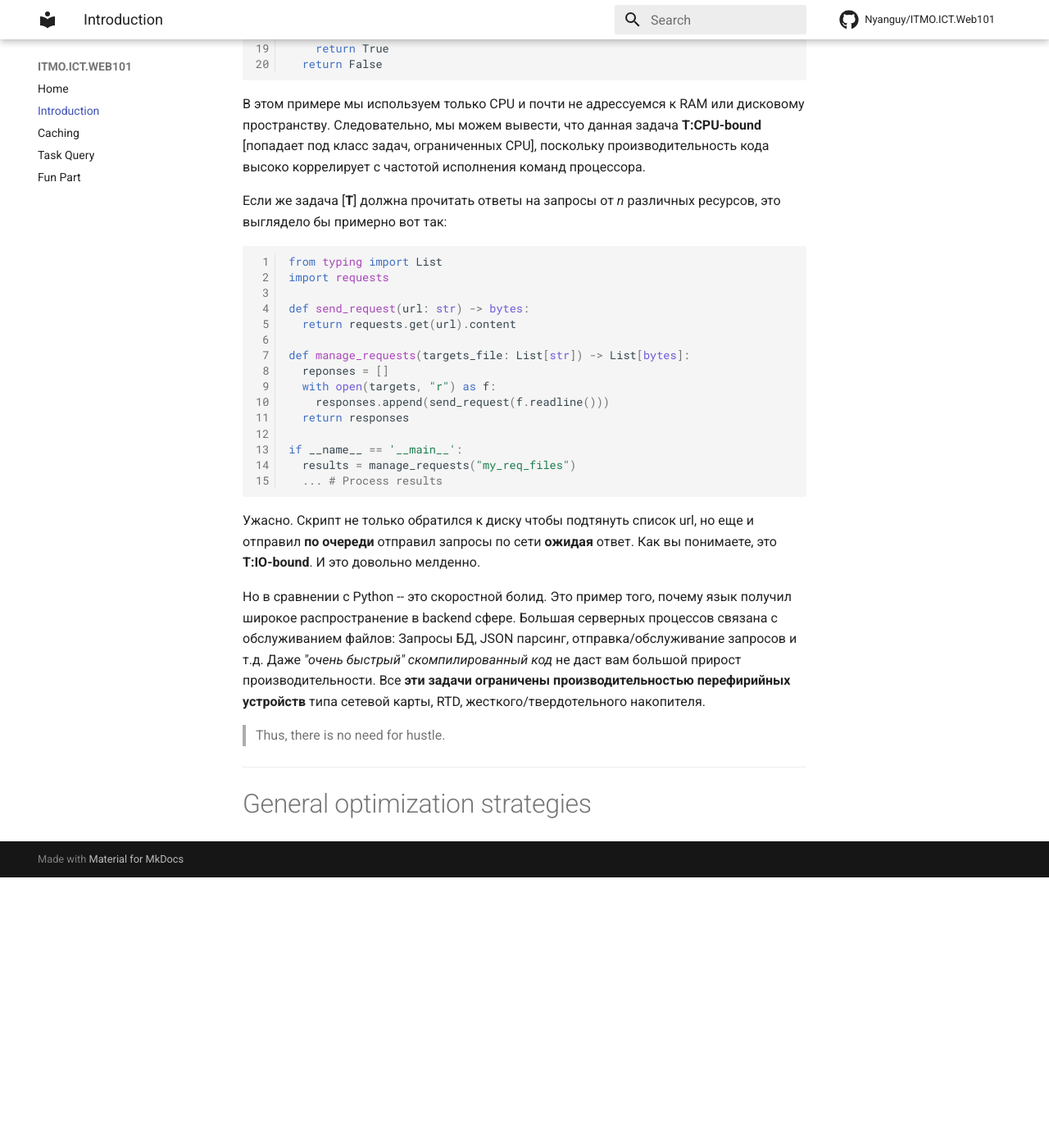
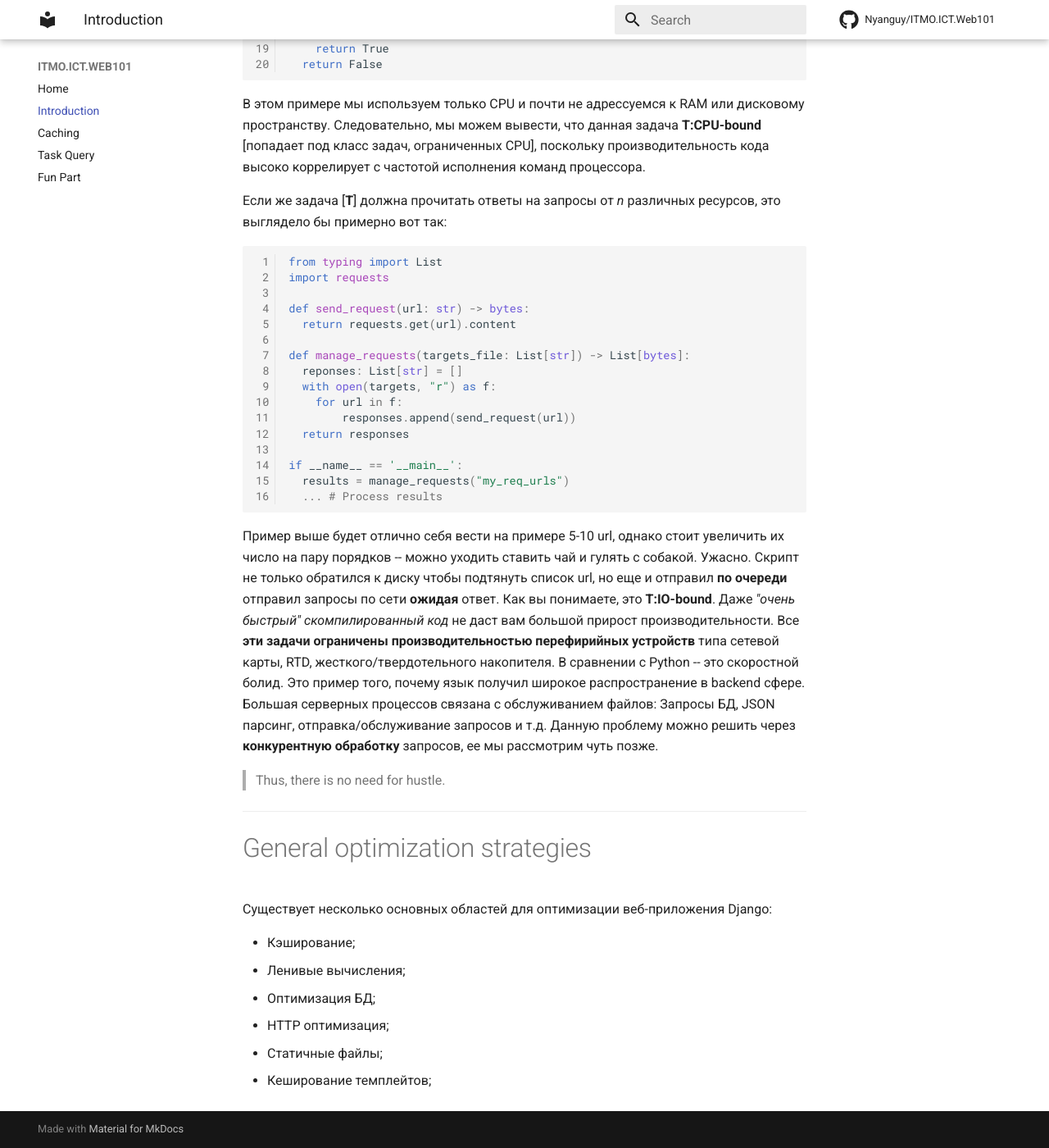
Before and after one commit to Nyanguy/ITMO.ICT.Web101, an MkDocs documentation site: the page built from docs/introduction.md, in a window 1280 px wide and 1400 px high, scrolled down 802 px. Shown: the whole window at 82% size. Built offline with MkDocs 1.6.1 and Material for MkDocs 9.7.7, drawn with Linux system fonts in a browser that asks for light colours; comment, search, counter and statistics services are not loaded; before the commit the page ends 1872 px from its top, so only the background shows below that.

Commit message:
Chapter 2 bullet list

````diff
--- a/docs/introduction.md
+++ b/docs/introduction.md
@@ -39,21 +39,31 @@ def send_request(url: str) -> bytes:
   return requests.get(url).content
 
 def manage_requests(targets_file: List[str]) -> List[bytes]:
-  reponses = []
+  reponses: List[str] = []
   with open(targets, "r") as f:
-    responses.append(send_request(f.readline()))
+    for url in f:
+        responses.append(send_request(url))
   return responses
 
 if __name__ == '__main__':
-  results = manage_requests("my_req_files")
+  results = manage_requests("my_req_urls")
   ... # Process results
 ```
-Ужасно. Скрипт не только обратился к диску чтобы подтянуть список url, но еще и отправил __по очереди__ отправил запросы по сети __ожидая__ ответ. Как вы понимаете, это __T:IO-bound__. И это довольно мелденно.
-
-Но в сравнении с Python -- это скоростной болид. Это пример того, почему язык получил широкое распространение в backend сфере. Большая серверных процессов связана с обслуживанием файлов: Запросы БД, JSON парсинг, отправка/обслуживание запросов и т.д. Даже _"очень быстрый" скомпилированный код_ не даст вам большой прирост производительности. Все __эти задачи ограничены производительностью перефирийных устройств__ типа сетевой карты, RTD, жесткого/твердотельного накопителя.
+Пример выше будет отлично себя вести на примере 5-10 url, однако стоит увеличить их число на пару порядков -- можно уходить ставить чай и гулять с собакой. Ужасно. Скрипт не только обратился к диску чтобы подтянуть список url, но еще и отправил __по очереди__ отправил запросы по сети __ожидая__ ответ. Как вы понимаете, это __T:IO-bound__. Даже _"очень быстрый" скомпилированный код_ не даст вам большой прирост производительности. Все __эти задачи ограничены производительностью перефирийных устройств__ типа сетевой карты, RTD, жесткого/твердотельного накопителя.
+В сравнении с Python -- это скоростной болид. Это пример того, почему язык получил широкое распространение в backend сфере. Большая серверных процессов связана с обслуживанием файлов: Запросы БД, JSON парсинг, отправка/обслуживание запросов и т.д.
+Данную проблему можно решить через __конкурентную обработку__ запросов, ее мы рассмотрим чуть позже.
 
 > Thus, there is no need for hustle.
 
 ----
 
 # General optimization strategies
+
+Существует несколько основных областей для оптимизации веб-приложения Django:
+
+* Кэширование;
+* Ленивые вычисления;
+* Оптимизация БД;
+* HTTP оптимизация;
+* Статичные файлы;
+* Кеширование темплейтов;
````
Also changed, not shown: README.md (+2 -75 lines), docs/index.md (+1 -1 lines).
